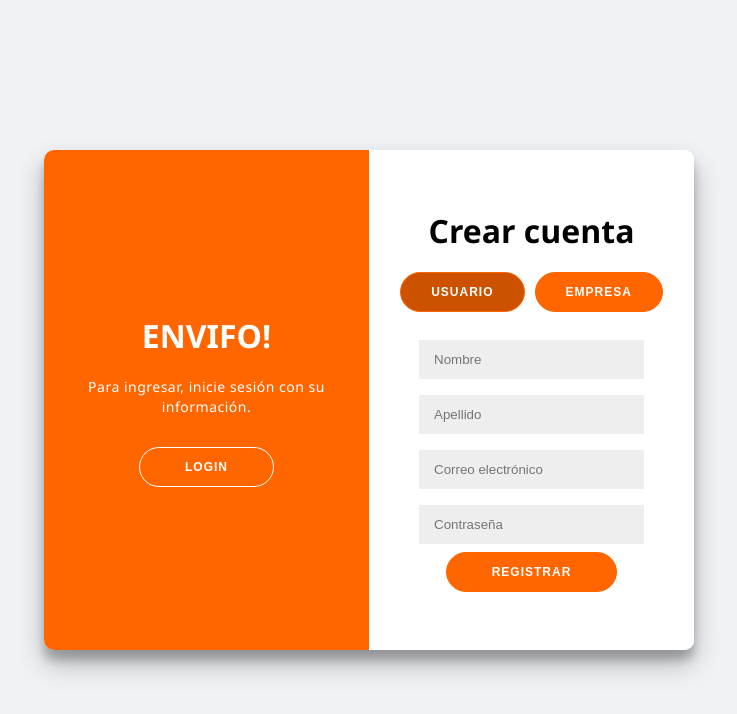
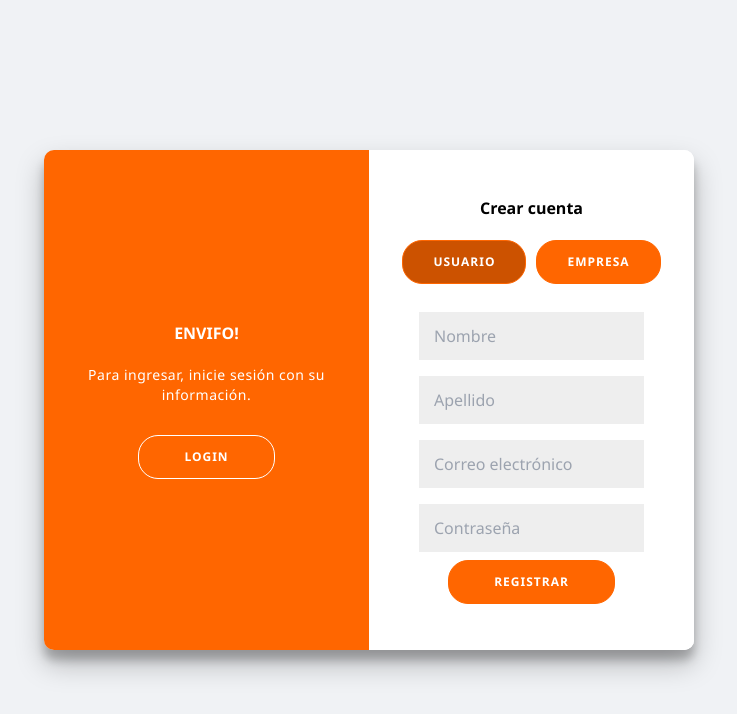
Before and after one commit to juanpablotb05/Proyecto, a React (Vite) app: page /Login in a window 1280 px wide. Both pictures are taken after a click on the button "REGISTRAR". Shown: the top 714 px of the page, without its empty margins (271-1008 px from the left). Built offline with nearby package versions, Linux system fonts and the light colour scheme.

Commit message:
Actualizacion Tailwind

```diff
--- a/package.json
+++ b/package.json
@@ -28,7 +28,7 @@
     "eslint-plugin-react-hooks": "^5.2.0",
     "eslint-plugin-react-refresh": "^0.4.19",
     "globals": "^16.0.0",
-    "postcss": "^8.5.4",
+    "postcss": "^8.5.6",
     "tailwindcss": "^3.4.17",
     "vite": "^6.3.5"
   }
--- a/src/App.css
+++ b/src/App.css
@@ -1,3 +1,3 @@
-/*@tailwind base;
+@tailwind base;
 @tailwind components;
-@tailwind utilities;*/
+@tailwind utilities;
--- a/src/components/Layout.jsx
+++ b/src/components/Layout.jsx
@@ -1,13 +1,7 @@
-const Layout = ({children}) => {
+export const Layout = ({children}) =>{
     return (
-        <div className="flex flex-col w-[100%] h-[100vh]">
-            <div className="flex flex-col w-[100%] flex-1">
-                {children}
-            </div>
-            <div className="flex flex-col w-[100%] h-[10vh] bg-gradient-to-t from-[#ed7304] to-[#ffff]">
-            </div>
+        <div className="m-0 p-0 box-border flex justify-center items-center min-h-screen  bg-gradient-to-r from-orange-400 to-[#F0f0f0]">
+            {children}
         </div>
     )
 }
-
-export { Layout }
--- a/src/index.css
+++ b/src/index.css
@@ -1,3 +1,7 @@
+@tailwind base;
+@tailwind components;
+@tailwind utilities;
+
 * {
     margin: 0;
     padding: 0;
--- a/src/pages/Login/Login.css
+++ b/src/pages/Login/Login.css
@@ -79,7 +79,7 @@
 }
 
 .container {
-  background-color: #fff;
+  /* background-color: #fff; */
   border-radius: 10px;
   box-shadow: 0 14px 28px rgba(0, 0, 0, 0.25),
               0 10px 10px rgba(0, 0, 0, 0.22);
@@ -168,6 +168,18 @@
 
 .container.right-panel-active .overlay-container{
 	transform: translateX(-100%);
+}
+
+
+.overlay {
+  background: transparent;
+  color: #FFFFFF;
+  position: relative;
+  left: -100%;
+  height: 100%;
+  width: 200%;
+  transform: translateX(0);
+  transition: transform 0.6s ease-in-out;
 }
 
 .overlay {
--- a/src/pages/Login/Login.jsx
+++ b/src/pages/Login/Login.jsx
@@ -2,6 +2,7 @@
 import "./Login.css";
 import { Link } from "react-router-dom";
 import { jwtDecode } from "jwt-decode";
+import { Layout } from "../../components/Layout";
 
 const Login = () => {
   const [isRightPanelActive, setRightPanelActive] = useState(false);
@@ -122,6 +123,7 @@
   };
 
   return (
+    <Layout>
     <div className={`container ${isRightPanelActive ? "right-panel-active" : ""}`}>
       {/* REGISTRO */}
       <div className="form-container sign-up-container">
@@ -151,6 +153,7 @@
               <input type="text" name="Lastname" placeholder="Apellido" onChange={handleInputChange} />
               <input type="email" name="email" placeholder="Correo electrónico" onChange={handleInputChange} />
               <input type="password" ref={passRef} placeholder="Contraseña" name="password" onChange={handleInputChange} />
+              <button type="button" className="button" onClick={registrarUsuario}>Registrar</button>
             </>
           )}
 
@@ -161,14 +164,10 @@
               <input type="text" name="address" placeholder="Dirección" onChange={handleInputChange} />
               <input type="text" name="phoneCompany" placeholder="Teléfono empresa" onChange={handleInputChange} />
               <input type="email" name="emailCompany" placeholder="Correo electrónico empresa" onChange={handleInputChange} />
-
               <input type="password" ref={passRef} placeholder="Contraseña" name="password" onChange={handleInputChange} />
+              <button type="button" className="button" onClick={registrarUsuario}>Registrar</button>
             </>
           )}
-
-          <button type="button" className="button" onClick={registrarUsuario}>
-            Registrar
-          </button>
         </form>
       </div>
 
@@ -199,9 +198,7 @@
           <input type="email" ref={userLogRef} placeholder="Email" />
           <input type="password" ref={passLogRef} placeholder="Password" />
           <Link to="/forgot-password">¿Olvidaste tu contraseña?</Link>
-          <button type="submit" className="button" ref={botonRef}>
-            Login
-          </button>
+          <button type="submit" className="button" ref={botonRef}>Login</button>
           <p className="mensaje-error">{mensaje}</p>
         </form>
       </div>
@@ -226,6 +223,7 @@
         </div>
       </div>
     </div>
+    </Layout>
   );
 };
 
```
Also changed, not shown: 1 other file (tests, documents, lock files or other folders).
